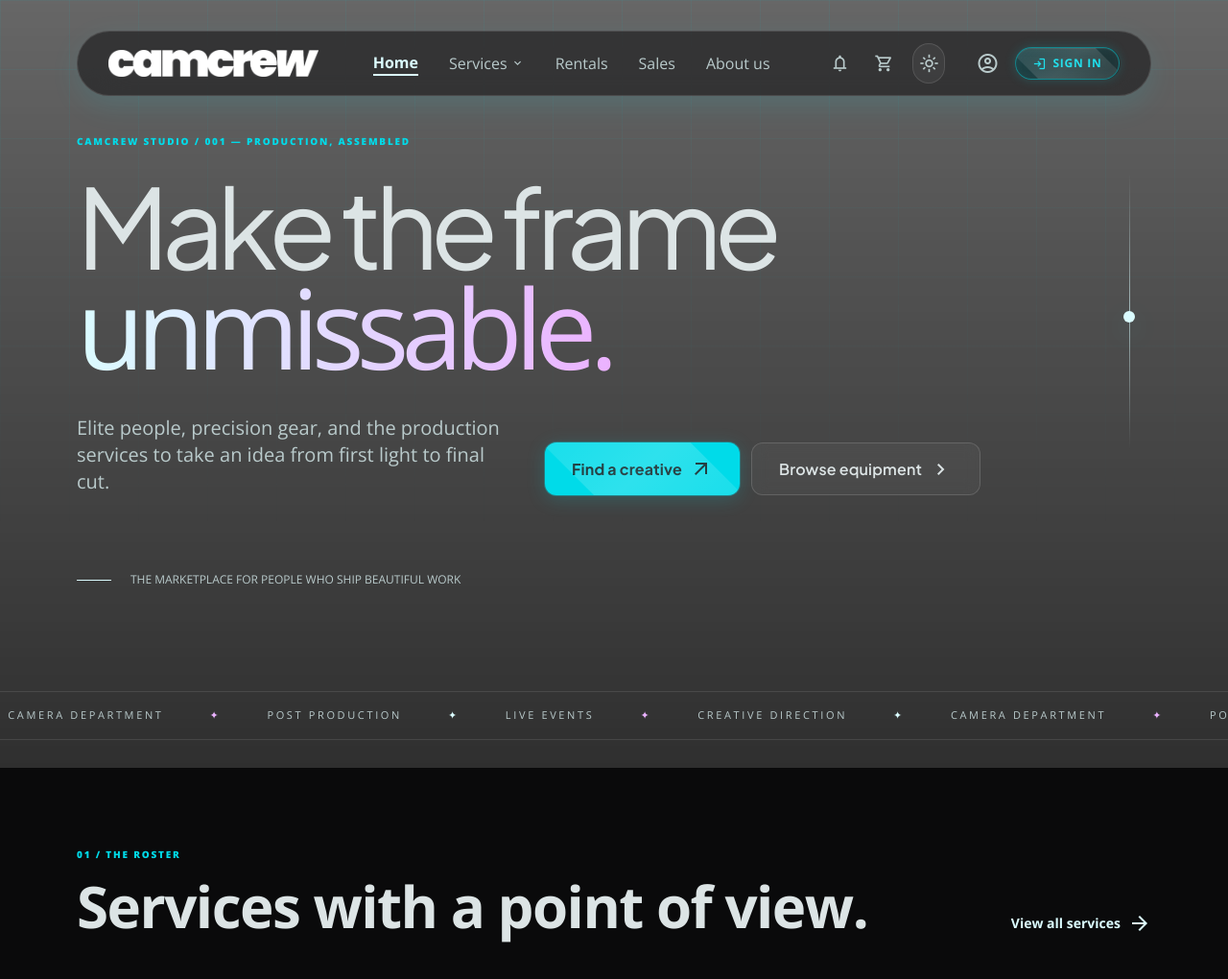
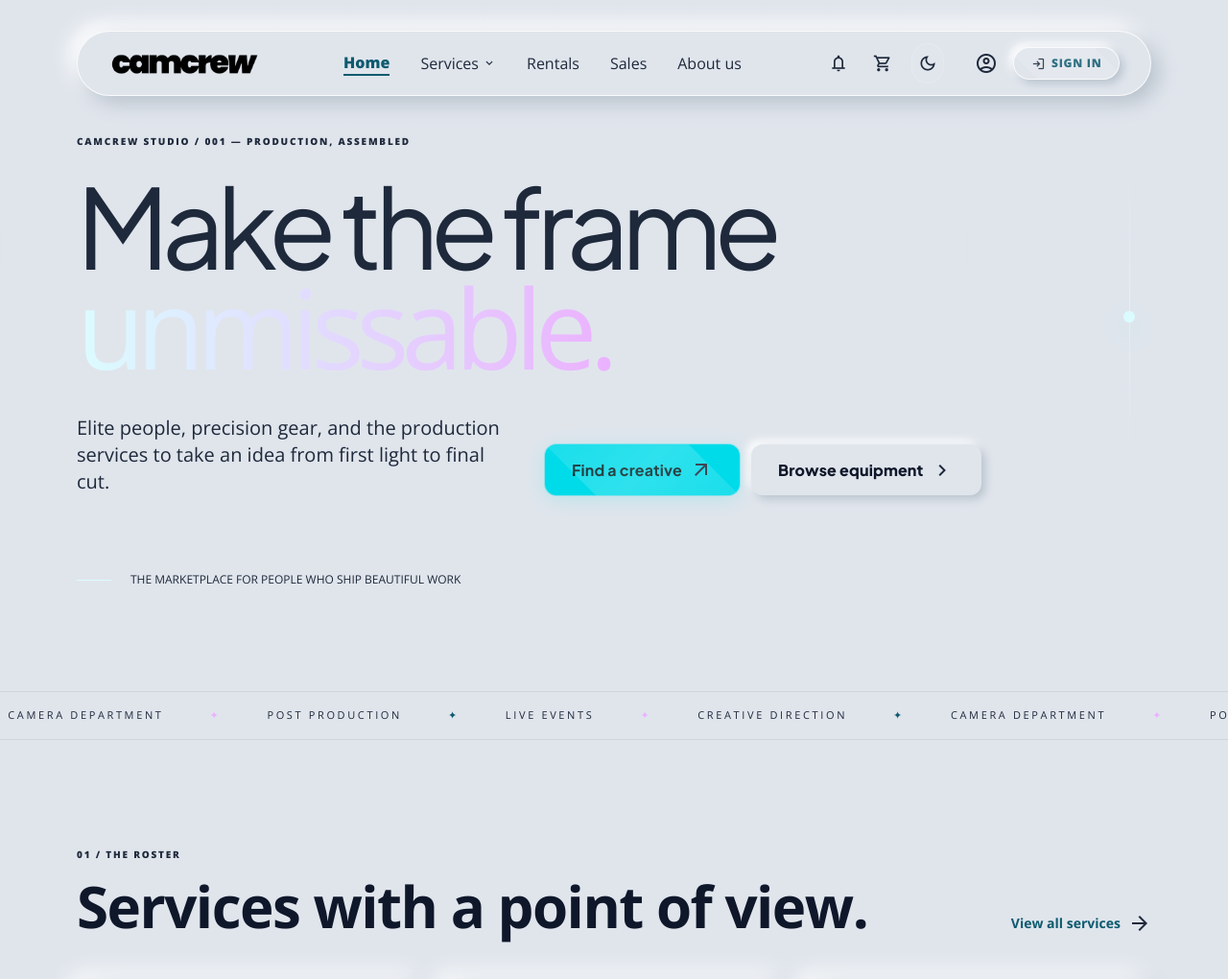
Before and after one commit to camcrewindia/camcrew.in, a Flask app: page / in a window 1280 px wide. Shown: the top 1020 px of the page at 96% size. Run offline with Flask 3, Linux system fonts and the light colour scheme; parts of the project's set-up code (start-up, migrations or seed data) failed here and were passed over; some libraries are stand-ins or nearby versions; some web fonts are replaced.

Commit message:
feat: enable light theme for index.html by hiding canvas scroll animation & reveal transitions, while preserving scroll animations in dark theme

```diff
--- a/static/js/header-loader.js
+++ b/static/js/header-loader.js
@@ -216,13 +216,8 @@
   window.toggleSiteTheme = toggleSiteTheme;
   window.applyTheme = applyTheme;
 
-  // Initial theme sync: index.html is strictly Dark Theme. All other pages default to Light Theme.
-  const isIndexPage = page === 'index.html' || page === '' || page === 'index';
-  if (isIndexPage) {
-    applyTheme('dark');
-  } else {
-    const savedTheme = localStorage.getItem('camcrew-theme') || 'light';
-    applyTheme(savedTheme);
-  }
+  // Initial theme sync: default to Light Theme across all pages unless saved otherwise
+  const savedTheme = localStorage.getItem('camcrew-theme') || 'light';
+  applyTheme(savedTheme);
 
 })();
--- a/templates/public/index.html
+++ b/templates/public/index.html
@@ -47,6 +47,71 @@
     .scanline { background:linear-gradient(90deg,transparent,var(--cyan),transparent);animation:scan 4s ease-in-out infinite; }
     @keyframes scan { 0%,100%{transform:translateX(-100%);opacity:0} 35%,65%{opacity:.7} 80%{transform:translateX(100%);opacity:0} }
     @media (prefers-reduced-motion:reduce){*,*::before,*::after{animation:none!important;transition:none!important;scroll-behavior:auto!important}}
+
+    /* ── Light Mode Styles & Scroll Animation Overrides for index.html ── */
+    html.light body,
+    [data-theme="light"] body {
+      background: #e0e5ec !important;
+      color: #0f172a !important;
+    }
+
+    /* Hide scroll-driven canvas background in Light Theme */
+    html.light #bg-canvas,
+    html.light #bg-overlay,
+    [data-theme="light"] #bg-canvas,
+    [data-theme="light"] #bg-overlay {
+      display: none !important;
+      opacity: 0 !important;
+    }
+
+    /* Disable scroll reveal animations in Light Theme so content is immediately static & visible */
+    html.light .reveal,
+    [data-theme="light"] .reveal {
+      opacity: 1 !important;
+      transform: none !important;
+      transition: none !important;
+    }
+
+    /* Component Overrides in Light Theme */
+    html.light .hero-grid,
+    [data-theme="light"] .hero-grid {
+      opacity: 0.12 !important;
+    }
+
+    html.light .section-rule,
+    [data-theme="light"] .section-rule {
+      background: linear-gradient(90deg, rgba(14, 90, 111, 0.4), rgba(0, 0, 0, 0.1), transparent) !important;
+    }
+
+    html.light .brief-card,
+    [data-theme="light"] .brief-card {
+      background: #e0e5ec !important;
+      border: none !important;
+      box-shadow: 4px 4px 10px #b8c2cc, -4px -4px 10px #ffffff !important;
+      color: #0f172a !important;
+    }
+
+    html.light .brief-card:hover,
+    [data-theme="light"] .brief-card:hover {
+      background: rgba(14, 90, 111, 0.08) !important;
+      box-shadow: inset 2px 2px 5px #b8c2cc, inset -2px -2px 5px #ffffff !important;
+      transform: translateY(-2px) !important;
+    }
+
+    html.light .bg-obsidian-base,
+    [data-theme="light"] .bg-obsidian-base {
+      background: #d8e0e8 !important;
+    }
+
+    html.light section.border-y,
+    [data-theme="light"] section.border-y {
+      border-color: rgba(0, 0, 0, 0.08) !important;
+    }
+
+    html.light .scanline,
+    [data-theme="light"] .scanline {
+      display: none !important;
+    }
   </style>
 </head>
 <body class="font-body-md antialiased">
@@ -207,6 +272,7 @@
     var targetIdx   = 0;
 
     function paint() {
+      if (document.documentElement.classList.contains('light') || document.documentElement.getAttribute('data-theme') === 'light') return;
       var idx = targetIdx;
       if (!ready[idx]) {
         // find nearest loaded frame
```
